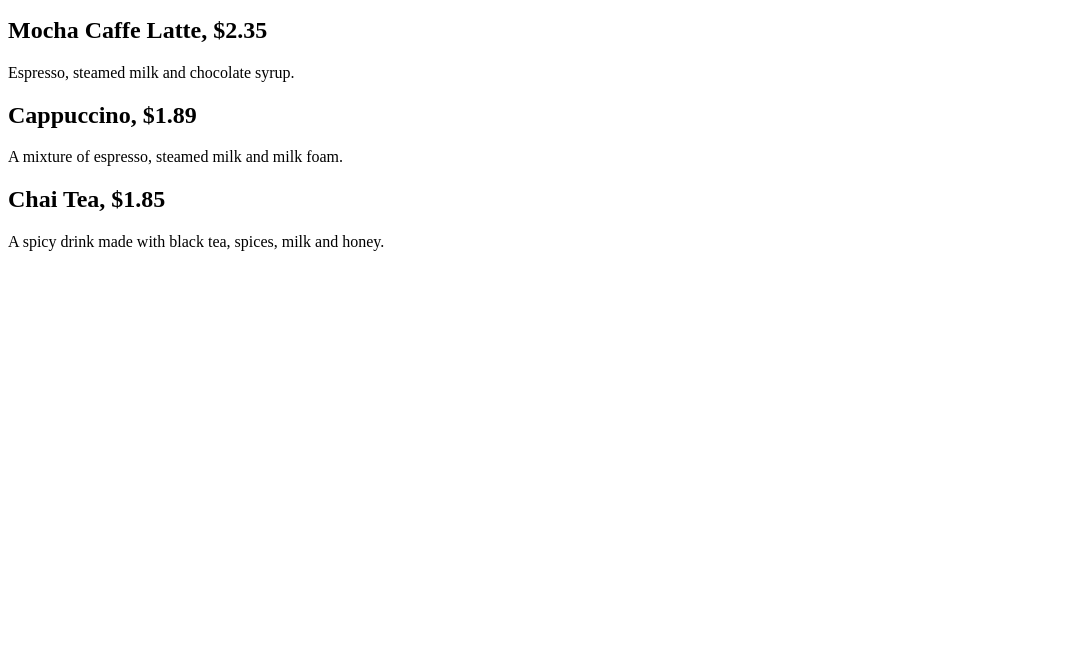
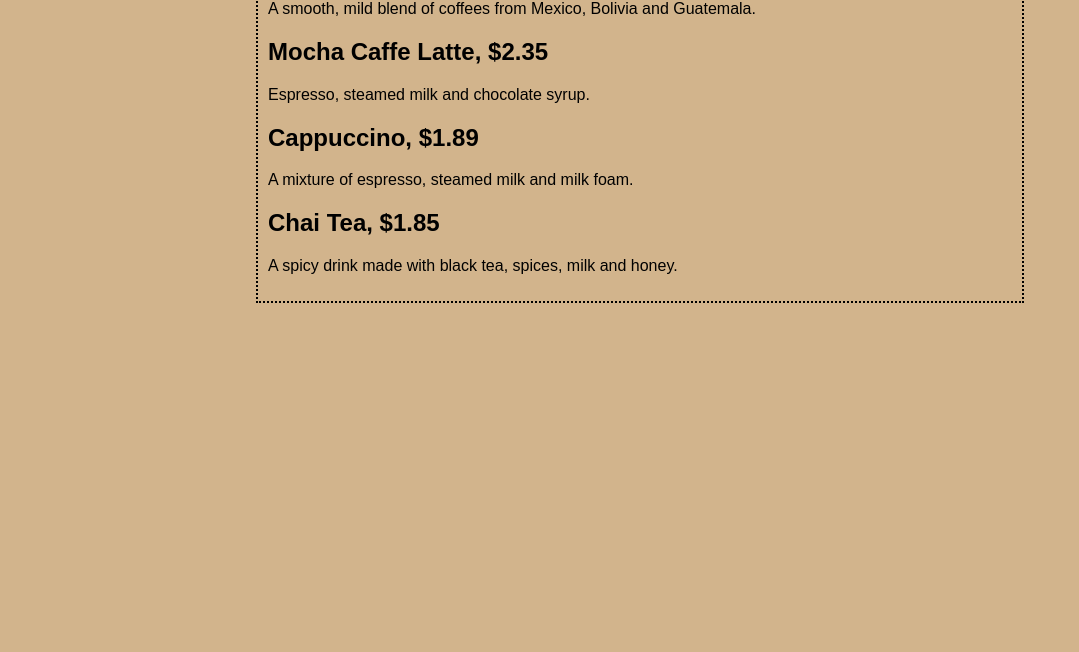
Before and after one commit to xiaokuige7766/Starbuzz, a plain HTML site: page index.html in a window 1280 px wide. Shown: the part 148-800 px from the top of the page, without its empty margins (0-1079 px from the left). Drawn offline with Linux system fonts and the light colour scheme.

Commit message:
在index文件中添加了css格式

```diff
--- a/index.html
+++ b/index.html
@@ -3,6 +3,16 @@
 <head>
 <meta charset="utf-8">
 <title>Starbuzz Coffee</title>
+	<style>
+		body{
+			background-color: #d2b48c;
+			margin-left: 20%;
+			margin-right: 20%;
+			border: 2px dotted black;
+			padding: 10px 10px 10px 10px;
+			font-family: sans-serif;
+		}
+	</style>
 </head>
 
 <body>
```
